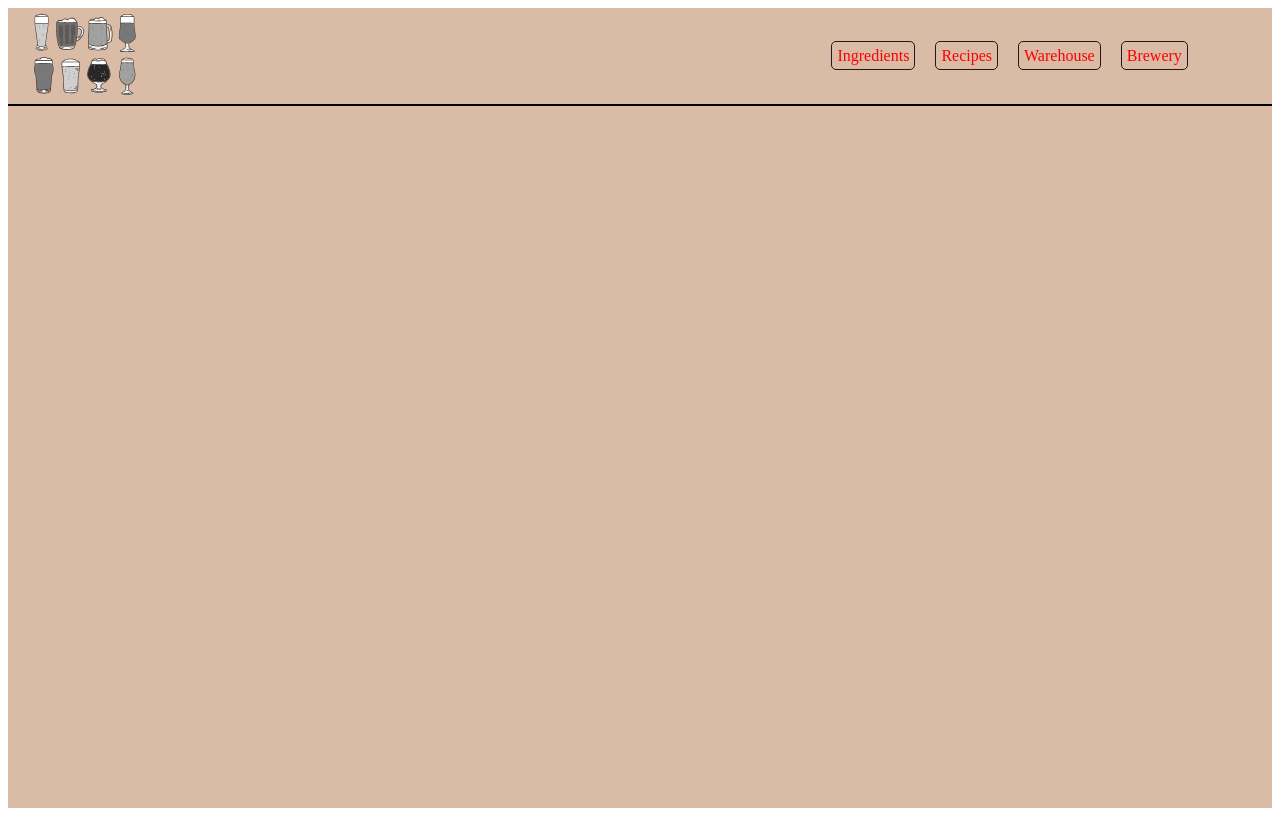
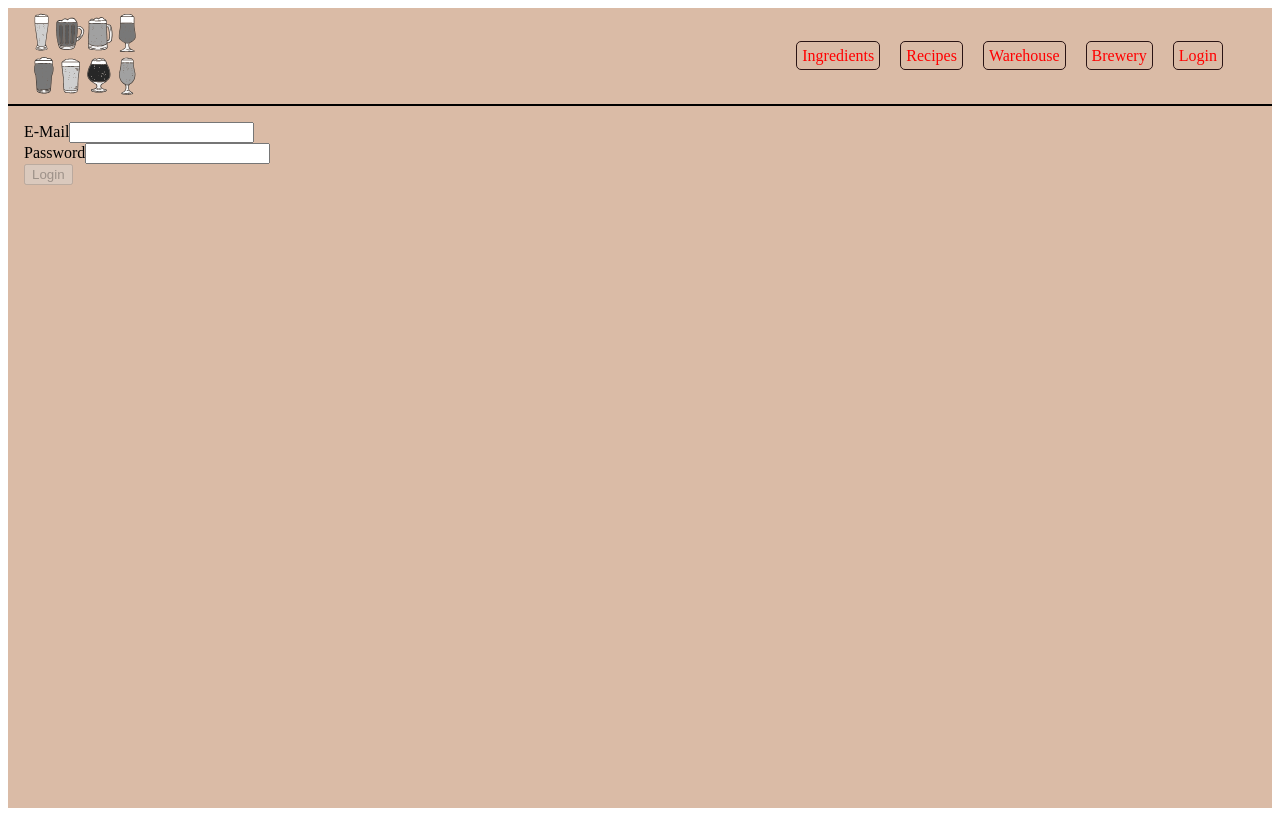
Before and after one commit to tomiludanyi/brew-manager, an Angular app: page /admin/login in a window 1280 px wide. Before the commit this address led to /. Built offline with nearby package versions, Linux system fonts and the light colour scheme.

Commit message:
basic login page added

```diff
--- /dev/null
+++ b/src/app/auth/auth.component.html
@@ -0,0 +1,11 @@
+<form [formGroup]="loginForm" (ngSubmit)="onSubmit()">
+    <div>
+        <label for="email">E-Mail</label>
+        <input type="text" id="email" formControlName="email">
+    </div>
+    <div>
+        <label for="password">Password</label>
+        <input type="password" id="password" formControlName="password">
+    </div>
+    <button type="submit" [disabled]="!loginForm.valid">Login</button>
+</form>
--- /dev/null
+++ b/src/app/auth/auth.component.ts
@@ -0,0 +1,26 @@
+import { Component, OnInit } from "@angular/core";
+import { FormBuilder, FormGroup, Validators } from "@angular/forms";
+
+@Component({
+    selector: 'app-auth',
+    templateUrl: './auth.component.html'
+})
+export class AuthComponent implements OnInit {
+    loginForm!: FormGroup;
+
+    isLoggedIn = false;
+
+    constructor(private fb: FormBuilder) {
+    }
+
+    ngOnInit() {
+        this.loginForm = this.fb.group({
+            email: ['', Validators.required],
+            password: ['', Validators.required]
+        });
+    }
+
+    onSubmit() {
+        this.isLoggedIn = true;
+    }
+}
--- a/src/app/header/header.component.html
+++ b/src/app/header/header.component.html
@@ -7,6 +7,7 @@
                 <li><a [routerLink]="['/recipe-list']">Recipes</a></li>
                 <li><a [routerLink]="['/ingredient-handler']">Warehouse</a></li>
                 <li><a [routerLink]="['/brewery']">Brewery</a></li>
+                <li><a [routerLink]="['/admin/login']">Login</a></li>
             </ul>
         </nav>
     </div>
```
Also changed, not shown: src/app/app.module.ts (+5 -2 lines).
